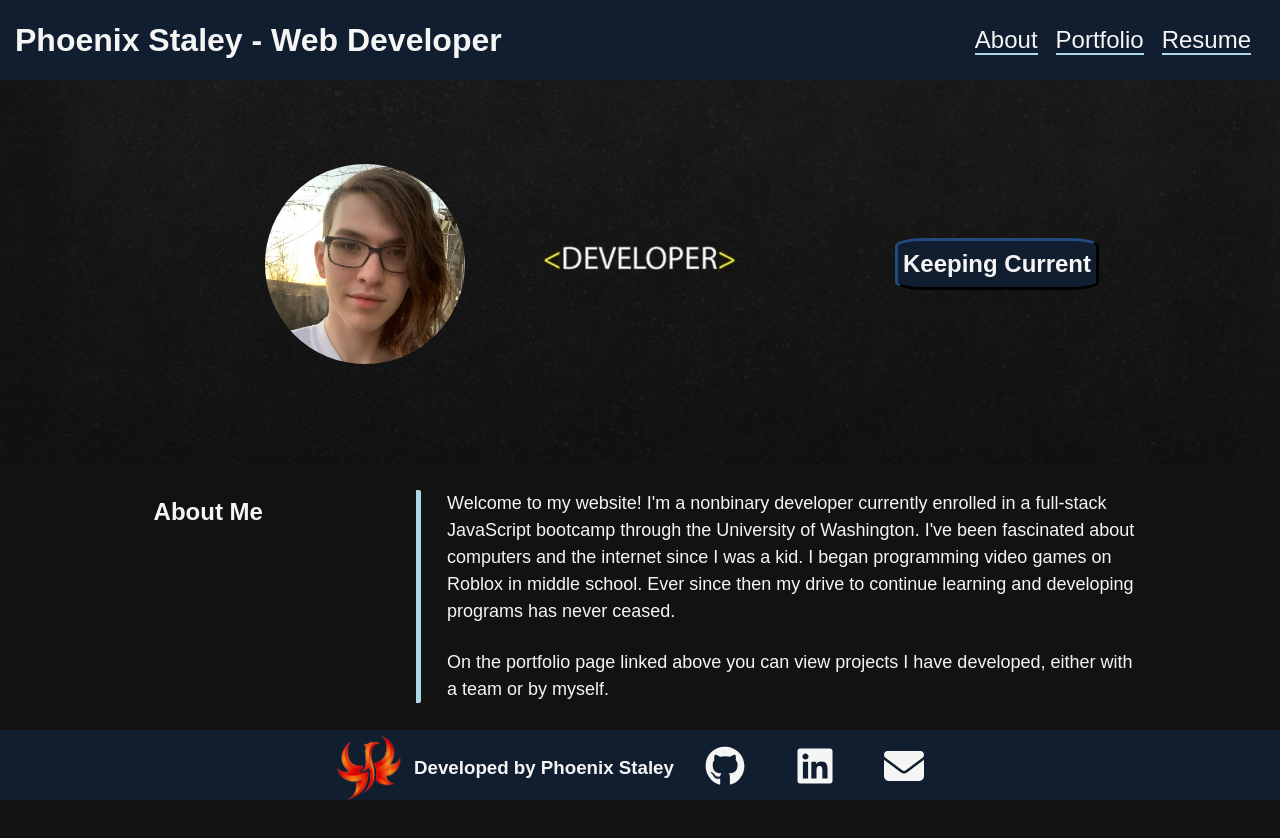
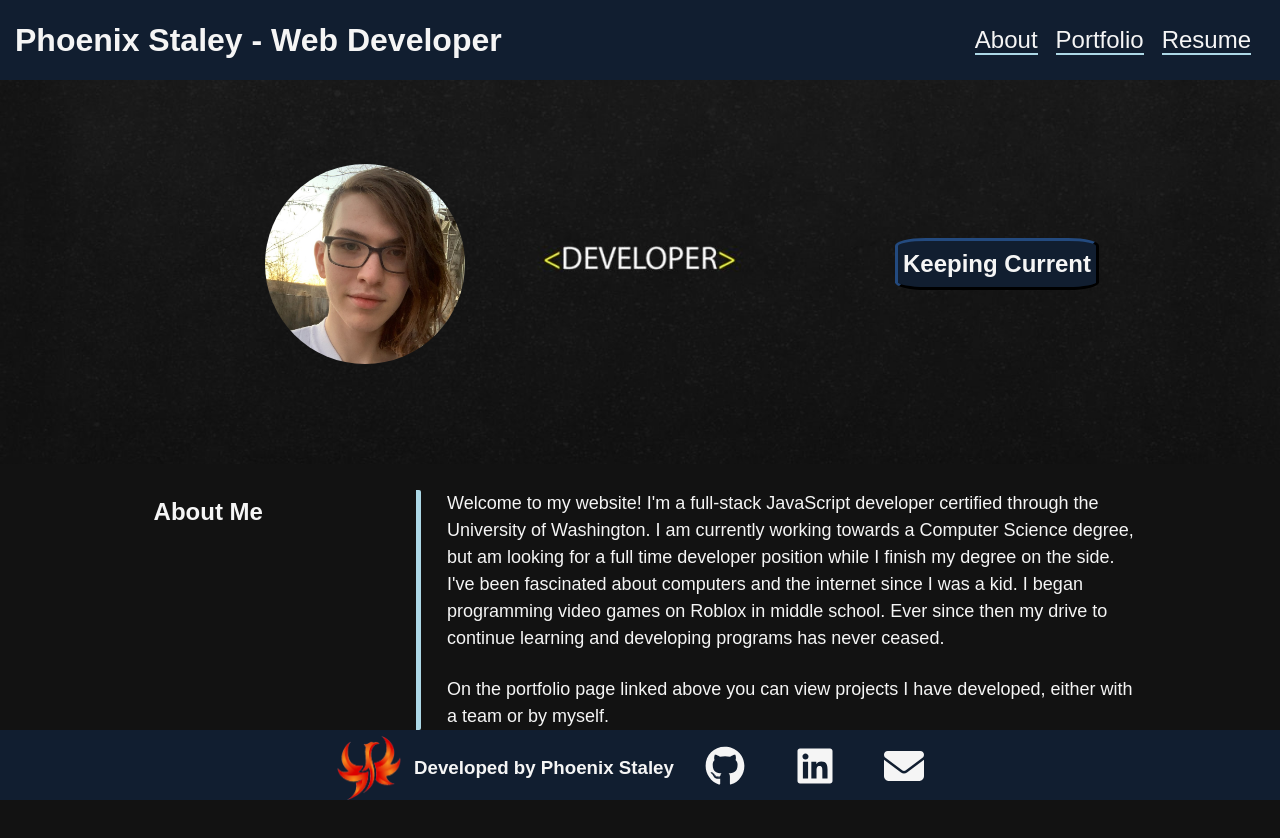
Before and after one commit to Phoenix-Staley/myReactPortfolio, a React (Create React App) app: page / in a window 1280 px wide. Shown: the top 838 px of the page. Built offline with nearby package versions, Linux system fonts and the light colour scheme.

Commit message:
Update about page

```diff
--- a/src/pages/About.js
+++ b/src/pages/About.js
@@ -26,8 +26,9 @@ export default function Home() {
             </aside>
             <div class="content">
                 <p>
-                    Welcome to my website! I'm a nonbinary developer currently enrolled in a full-stack JavaScript bootcamp through the
-                    University of Washington.
+                    Welcome to my website! I'm a full-stack JavaScript developer certified through the University of Washington.
+                    I am currently working towards a Computer Science degree, but am looking for a full time developer position
+                    while I finish my degree on the side.
                     I've been fascinated about computers and the internet since I was a kid. I began programming video games on Roblox in
                     middle school. Ever since then my drive to continue learning and developing programs has never ceased.
                 </p>
```
